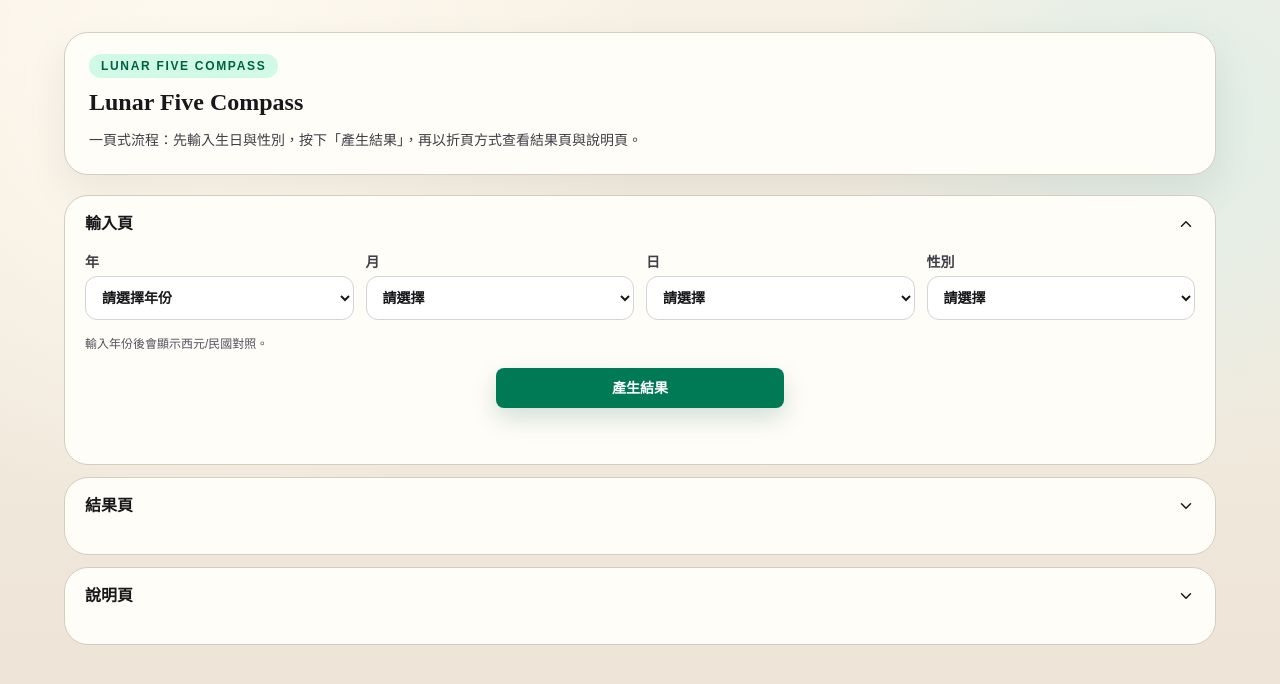
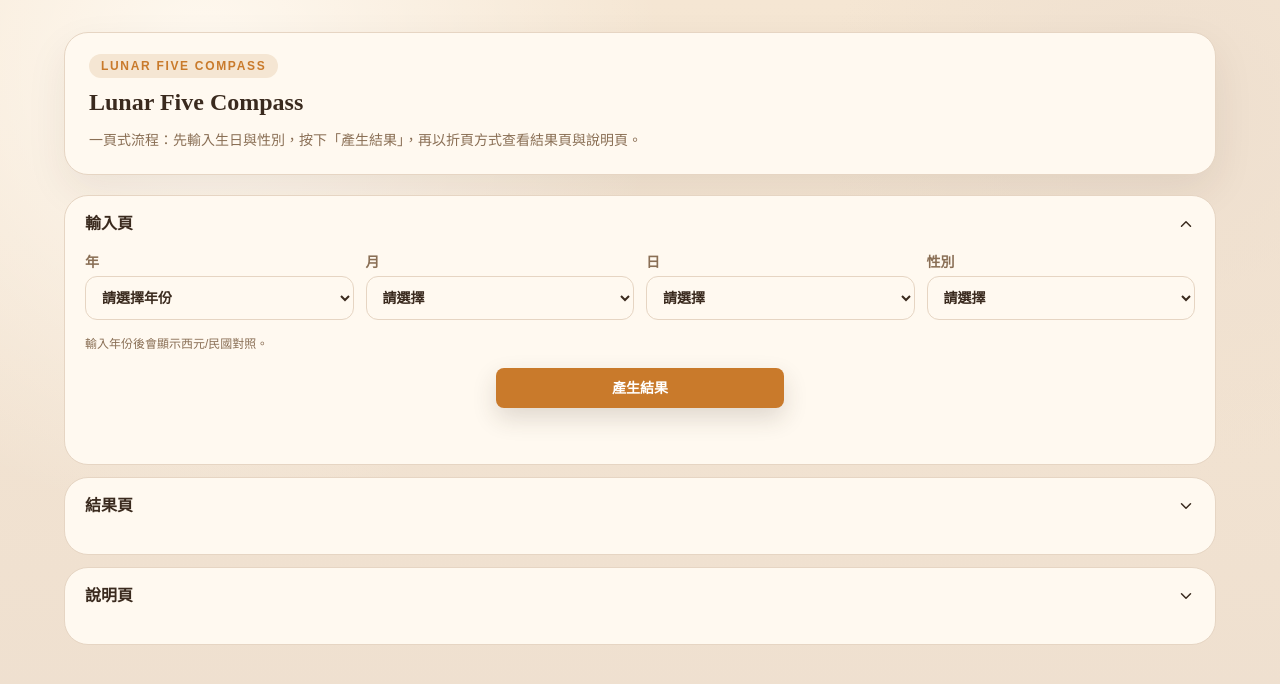
Before and after one commit to lovehinalh-ux/lunar-five-compass, a React (Vite) app: page / in a window 1280 px wide. Shown: the top 684 px of the page. Built offline with nearby package versions, Linux system fonts and the light colour scheme.

Commit message:
style: update color UI to Blue-Pro-type palette

```diff
--- a/src/components/result-cards.tsx
+++ b/src/components/result-cards.tsx
@@ -3,9 +3,9 @@ import type { ComputeOutput } from "@/lib/types";
 
 function ResultRow({ label, value }: { label: string; value: string }) {
   return (
-    <div className="grid gap-1 border-b border-dashed border-[#ddd4c6] py-2 sm:grid-cols-[120px_1fr] sm:gap-3">
-      <dt className="font-semibold text-zinc-700">{label}</dt>
-      <dd className="m-0 text-zinc-900">{value}</dd>
+    <div className="grid gap-1 border-b border-dashed border-[#E6D5C3] py-2 sm:grid-cols-[120px_1fr] sm:gap-3">
+      <dt className="font-semibold text-[#8A6F55]">{label}</dt>
+      <dd className="m-0 text-[#3A2A1E]">{value}</dd>
     </div>
   );
 }
@@ -26,7 +26,7 @@ export function ResultCards({ result }: { result: ComputeOutput }) {
             <ResultRow label="農曆足歲" value={result.lunarAge} />
             <ResultRow label="農曆虛歲" value={result.virtualAge} />
           </dl>
-          <p className="mt-3 text-sm leading-7 text-zinc-700">{result.ageNote}</p>
+          <p className="mt-3 text-sm leading-7 text-[#8A6F55]">{result.ageNote}</p>
         </CardContent>
       </Card>
       <Card>
@@ -40,9 +40,9 @@ export function ResultCards({ result }: { result: ComputeOutput }) {
             <ResultRow label="五行 / 卦象" value={result.elementGua} />
             <ResultRow label="類型" value={result.personalityType} />
           </dl>
-          <p className="mt-3 text-sm leading-7 text-zinc-700">{result.personalityText}</p>
-          <p className="text-sm leading-7 text-zinc-700">{result.healthText}</p>
-          <p className="text-sm leading-7 text-zinc-700">{result.kuaNote}</p>
+          <p className="mt-3 text-sm leading-7 text-[#8A6F55]">{result.personalityText}</p>
+          <p className="text-sm leading-7 text-[#8A6F55]">{result.healthText}</p>
+          <p className="text-sm leading-7 text-[#8A6F55]">{result.kuaNote}</p>
         </CardContent>
       </Card>
     </section>
--- a/src/components/ui/accordion.tsx
+++ b/src/components/ui/accordion.tsx
@@ -62,7 +62,7 @@ export function AccordionItem({
 }) {
   return (
     <AccordionItemContext.Provider value={{ itemValue: value }}>
-      <div className={cn("rounded-3xl border border-[#d5cdbf] bg-[#fffdf8]", className)}>{children}</div>
+      <div className={cn("rounded-3xl border border-[#E6D5C3] bg-[#FFF9F0]", className)}>{children}</div>
     </AccordionItemContext.Provider>
   );
 }
@@ -83,7 +83,7 @@ export function AccordionTrigger({
     <button
       type="button"
       className={cn(
-        "flex w-full items-center justify-between rounded-3xl px-5 py-4 text-left text-base font-semibold text-zinc-900 hover:bg-zinc-50",
+        "flex w-full items-center justify-between rounded-3xl px-5 py-4 text-left text-base font-semibold text-[#3A2A1E] hover:bg-[#F5E6D3]",
         className,
       )}
       aria-expanded={isOpen}
--- a/src/components/ui/button.tsx
+++ b/src/components/ui/button.tsx
@@ -3,14 +3,14 @@ import { cva, type VariantProps } from "class-variance-authority";
 import { cn } from "@/lib/utils";
 
 const buttonVariants = cva(
-  "inline-flex items-center justify-center rounded-lg text-sm font-semibold transition-colors disabled:pointer-events-none disabled:opacity-50 focus-visible:outline-none focus-visible:ring-2 focus-visible:ring-emerald-600/40",
+  "inline-flex items-center justify-center rounded-lg text-sm font-semibold transition-colors disabled:pointer-events-none disabled:opacity-50 focus-visible:outline-none focus-visible:ring-2 focus-visible:ring-[#C97A2B]/40",
   {
     variants: {
       variant: {
         default:
-          "bg-emerald-700 text-white hover:bg-emerald-600 shadow-[0_10px_24px_rgba(0,88,66,0.18)]",
-        ghost: "bg-transparent text-zinc-700 hover:bg-zinc-100",
-        outline: "border border-zinc-300 bg-white text-zinc-800 hover:bg-zinc-50",
+          "bg-[#C97A2B] text-white hover:bg-[#B36A1F] shadow-[0_10px_24px_rgba(58,42,30,0.16)]",
+        ghost: "bg-transparent text-[#8A6F55] hover:bg-[#F5E6D3]",
+        outline: "border border-[#E6D5C3] bg-[#FFF9F0] text-[#3A2A1E] hover:bg-[#F5E6D3]",
       },
       size: {
         default: "h-10 px-4 py-2",
--- a/src/components/ui/card.tsx
+++ b/src/components/ui/card.tsx
@@ -6,7 +6,7 @@ const Card = React.forwardRef<HTMLDivElement, React.HTMLAttributes<HTMLDivElemen
     <div
       ref={ref}
       className={cn(
-        "rounded-3xl border border-[#d5cdbf] bg-[#fffdf8] p-5 shadow-[0_16px_40px_rgba(34,24,12,0.08)]",
+        "rounded-3xl border border-[#E6D5C3] bg-[#FFF9F0] p-5 shadow-[0_16px_40px_rgba(58,42,30,0.08)]",
         className,
       )}
       {...props}
@@ -26,7 +26,7 @@ const CardTitle = React.forwardRef<HTMLHeadingElement, React.HTMLAttributes<HTML
   ({ className, ...props }, ref) => (
     <h2
       ref={ref}
-      className={cn("font-['Noto_Serif_TC'] text-xl font-bold text-zinc-900", className)}
+      className={cn("font-['Noto_Serif_TC'] text-xl font-bold text-[#3A2A1E]", className)}
       {...props}
     />
   ),
--- a/src/components/ui/input.tsx
+++ b/src/components/ui/input.tsx
@@ -8,7 +8,7 @@ const Input = React.forwardRef<HTMLInputElement, InputProps>(({ className, ...pr
     <input
       ref={ref}
       className={cn(
-        "flex h-11 w-full rounded-xl border border-zinc-300 bg-white px-3 py-2 text-sm text-zinc-900 ring-offset-white placeholder:text-zinc-500 focus-visible:outline-none focus-visible:ring-2 focus-visible:ring-emerald-600/40",
+        "flex h-11 w-full rounded-xl border border-[#E6D5C3] bg-[#FFF9F0] px-3 py-2 text-sm text-[#3A2A1E] ring-offset-[#FFF9F0] placeholder:text-[#8A6F55] focus-visible:outline-none focus-visible:ring-2 focus-visible:ring-[#C97A2B]/40",
         className,
       )}
       {...props}
--- a/src/components/ui/select.tsx
+++ b/src/components/ui/select.tsx
@@ -9,7 +9,7 @@ const Select = React.forwardRef<HTMLSelectElement, SelectProps>(
       <select
         ref={ref}
         className={cn(
-          "flex h-11 w-full rounded-xl border border-zinc-300 bg-white px-3 py-2 text-sm text-zinc-900 ring-offset-white focus-visible:outline-none focus-visible:ring-2 focus-visible:ring-emerald-600/40",
+          "flex h-11 w-full rounded-xl border border-[#E6D5C3] bg-[#FFF9F0] px-3 py-2 text-sm text-[#3A2A1E] ring-offset-[#FFF9F0] focus-visible:outline-none focus-visible:ring-2 focus-visible:ring-[#C97A2B]/40",
           className,
         )}
         {...props}
--- a/src/index.css
+++ b/src/index.css
@@ -6,10 +6,15 @@
 
 @layer base {
   * {
-    @apply border-zinc-200;
+    border-color: #e6d5c3;
   }
 
   body {
-    @apply m-0 font-sans text-zinc-900 antialiased;
+    margin: 0;
+    color: #3a2a1e;
+    background-color: #f5e6d3;
+    font-family: var(--font-sans);
+    -webkit-font-smoothing: antialiased;
+    -moz-osx-font-smoothing: grayscale;
   }
 }
--- a/src/pages/one-page-calculator.tsx
+++ b/src/pages/one-page-calculator.tsx
@@ -209,16 +209,16 @@ export function OnePageCalculator() {
   };
 
   return (
-    <div className="min-h-screen bg-[radial-gradient(circle_at_16%_8%,#fffaf0_0%,transparent_35%),radial-gradient(circle_at_92%_15%,#dfeee7_0%,transparent_26%),linear-gradient(180deg,#f7f1e5_0%,#ece2d5_100%)] px-4 py-8">
+    <div className="min-h-screen bg-[radial-gradient(circle_at_16%_8%,#FFF9F0_0%,transparent_35%),radial-gradient(circle_at_92%_15%,#EEDFCF_0%,transparent_26%),linear-gradient(180deg,#F5E6D3_0%,#EEDFCF_100%)] px-4 py-8">
       <div className="mx-auto grid w-full max-w-6xl gap-5">
-        <header className="rounded-3xl border border-[#d5cdbf] bg-[#fffdf8] px-6 py-5 shadow-[0_16px_40px_rgba(34,24,12,0.08)]">
-          <p className="inline-flex rounded-full bg-emerald-100 px-3 py-1 text-xs font-bold tracking-[0.14em] text-emerald-800">
+        <header className="rounded-3xl border border-[#E6D5C3] bg-[#FFF9F0] px-6 py-5 shadow-[0_16px_40px_rgba(58,42,30,0.08)]">
+          <p className="inline-flex rounded-full bg-[#F5E6D3] px-3 py-1 text-xs font-bold tracking-[0.14em] text-[#C97A2B]">
             LUNAR FIVE COMPASS
           </p>
-          <h1 className="mt-2 font-['Noto_Serif_TC'] text-2xl font-bold text-zinc-900">
+          <h1 className="mt-2 font-['Noto_Serif_TC'] text-2xl font-bold text-[#3A2A1E]">
             Lunar Five Compass
           </h1>
-          <p className="mt-2 text-sm leading-7 text-zinc-700">
+          <p className="mt-2 text-sm leading-7 text-[#8A6F55]">
             一頁式流程：先輸入生日與性別，按下「產生結果」，再以折頁方式查看結果頁與說明頁。
           </p>
         </header>
@@ -229,7 +229,7 @@ export function OnePageCalculator() {
             <AccordionContent className="px-5 pb-5">
               <form className="grid gap-4" onSubmit={onSubmit}>
                 <div className="grid gap-3 lg:grid-cols-4">
-                  <label className="grid gap-1 text-sm font-semibold text-zinc-700">
+                  <label className="grid gap-1 text-sm font-semibold text-[#8A6F55]">
                     年
                     <Select
                       value={formState.year}
@@ -249,7 +249,7 @@ export function OnePageCalculator() {
                       ))}
                     </Select>
                   </label>
-                  <label className="grid gap-1 text-sm font-semibold text-zinc-700">
+                  <label className="grid gap-1 text-sm font-semibold text-[#8A6F55]">
                     月
                     <Select
                       value={formState.month}
@@ -266,7 +266,7 @@ export function OnePageCalculator() {
                       ))}
                     </Select>
                   </label>
-                  <label className="grid gap-1 text-sm font-semibold text-zinc-700">
+                  <label className="grid gap-1 text-sm font-semibold text-[#8A6F55]">
                     日
                     <Select
                       value={formState.day}
@@ -283,7 +283,7 @@ export function OnePageCalculator() {
                       ))}
                     </Select>
                   </label>
-                  <label className="grid gap-1 text-sm font-semibold text-zinc-700">
+                  <label className="grid gap-1 text-sm font-semibold text-[#8A6F55]">
                     性別
                     <Select
                       value={formState.gender}
@@ -301,7 +301,7 @@ export function OnePageCalculator() {
                     </Select>
                   </label>
                 </div>
-                <p className="text-xs text-zinc-600">
+                <p className="text-xs text-[#8A6F55]">
                   {yearHint || "輸入年份後會顯示西元/民國對照。"}
                 </p>
                 <Button type="submit" className="mx-auto w-full md:w-72">
@@ -320,8 +320,8 @@ export function OnePageCalculator() {
               {result ? (
                 <ResultCards result={result} />
               ) : (
-                <p className="flex items-center gap-2 text-sm text-zinc-700">
-                  <AlertTriangle size={16} className="text-amber-600" />
+                <p className="flex items-center gap-2 text-sm text-[#8A6F55]">
+                  <AlertTriangle size={16} className="text-[#C97A2B]" />
                   請先在輸入頁完成資料，點「產生結果」後即可查看內容。
                 </p>
               )}
```
Also changed, not shown: src/components/guide-sections.tsx (+18 -18 lines).
